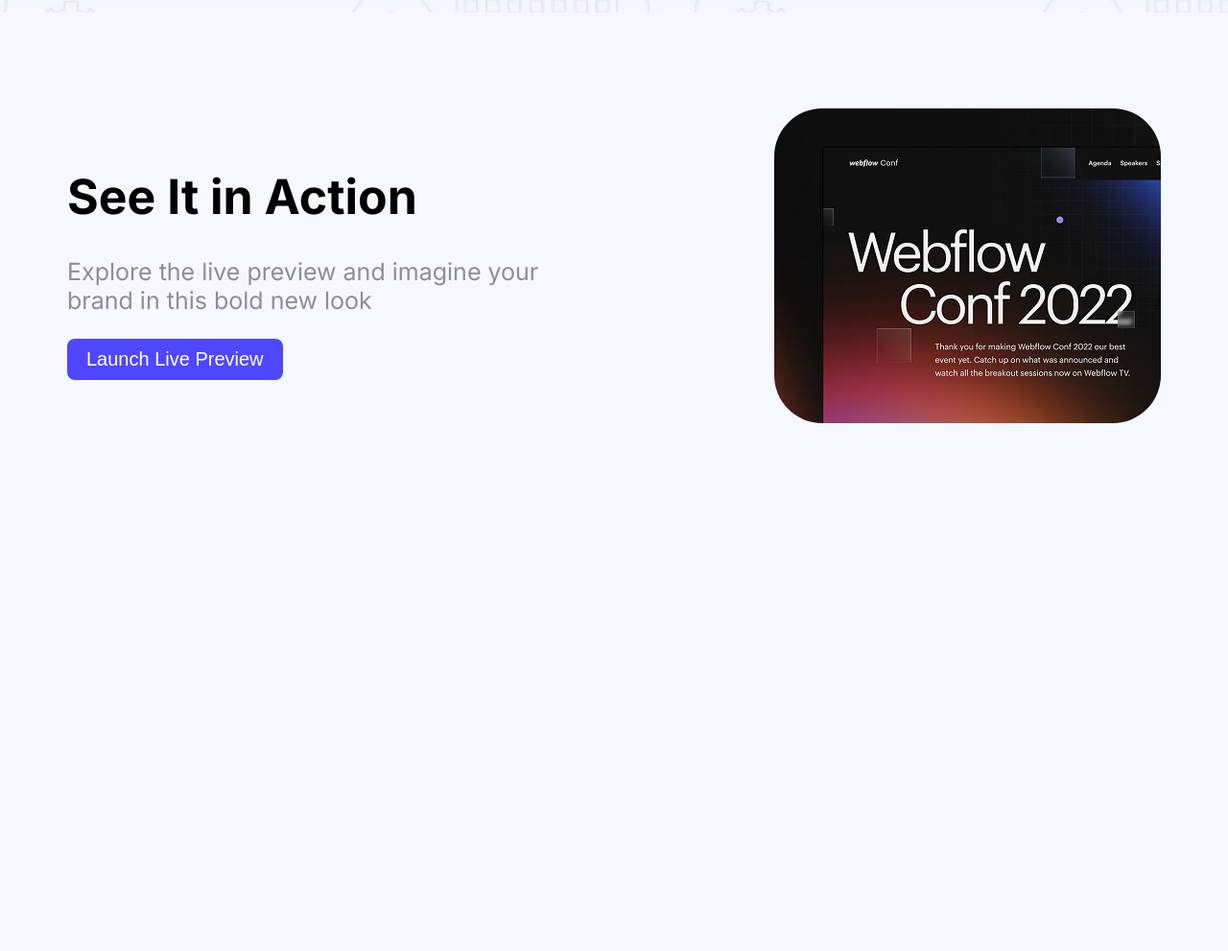
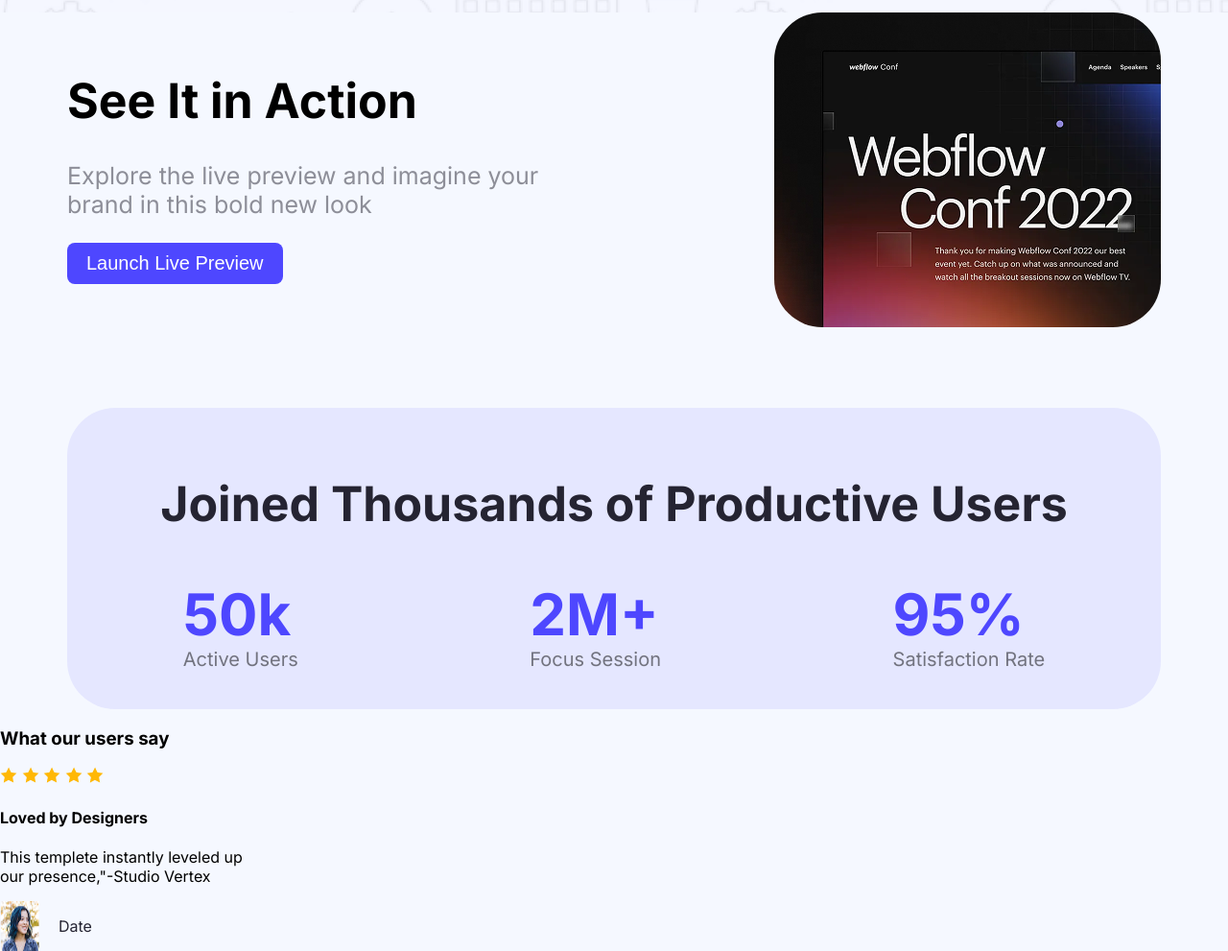
Before and after one commit to Mdsheikhsady/first-assignment-web, a plain HTML site: page index.html in a window 1280 px wide. Shown: the part 629-1620 px from the top of the page at 96% size. Before the commit the page ends 1174 px from the top, so only its background shows below. Drawn offline with Linux system fonts and the light colour scheme.

Commit message:
testiminial section

```diff
--- a/index.html
+++ b/index.html
@@ -36,7 +36,44 @@
             <img src="images/wc-mini.png" alt="">
         </div>
     </div>
-
+    <div class="user-section container">
+        <h3 class="user-title">Joined Thousands of Productive Users</h3>
+        <div class="coundown">
+            <div>
+                <h4>50k</h4>
+                <p>Active Users</p>
+            </div>
+            <div>
+                <h4>2M+</h4>
+                <p>Focus Session</p>
+            </div>
+            <div>
+                <h4>95%</h4>
+                <p>Satisfaction Rate</p>
+            </div>
+        </div>
+    </div>
+    <div class="testimonial-section">
+        <h3>What our users say</h3>
+        <div class="testmonial-card">
+            <div class="star">
+                <img src="images/icon-star.png" alt="">
+                <img src="images/icon-star.png" alt="">
+                <img src="images/icon-star.png" alt="">
+                <img src="images/icon-star.png" alt="">
+                <img src="images/icon-star.png" alt="">
+            </div>
+            <div class="testimonial-content">
+                <h4>Loved by Designers</h4>
+                <p>This templete instantly leveled up our presence,"-Studio Vertex</p>
+            </div>
+            <div class="testimonial-user">
+                <div class="test-img">
+                    <img src="images/avatar.png" alt="">
+                    <p>Date</p>
+                </div>
+            </div>
+    </div>
     </main>
     <footer>
 
--- a/styles/style.css
+++ b/styles/style.css
@@ -53,7 +53,6 @@ body{
 .action-section{
     display: flex;
     justify-content: space-between;
-    padding: 100px 0;
 }
 .action-content{padding: 30px 0;margin-right: 205px;}
 .action-content h3{font-size: 50px;line-height: 0.5;}
@@ -64,3 +63,39 @@ body{
 .action-img img{
     border-radius: 50px;
 }
+.user-section{
+    background-color: #E5E7FF;
+    border-radius: 50px;
+    padding: 20px 0;
+    margin-top: 80px;
+}
+.user-title{font-size: 50px;color: #252432;text-align: center;}
+.coundown{
+    display: flex;
+    justify-content: space-around;
+}
+.coundown h4{
+    font-size: 60px;
+    line-height: 0.5;
+    color: #4E47FF;
+    margin: 20px 0;
+}
+.coundown p{
+    font-size: 20px;
+    color: #72737F;
+}
+
+/*testimonial css*/
+.testimonial-section{}
+.testmonial-card{
+    max-width: 280px;
+}
+.star{}
+.testimonial-content{}
+.testimonial-user{
+}
+.test-img{
+    display: flex;
+    gap: 20px;
+    color: #252432;
+}
```
